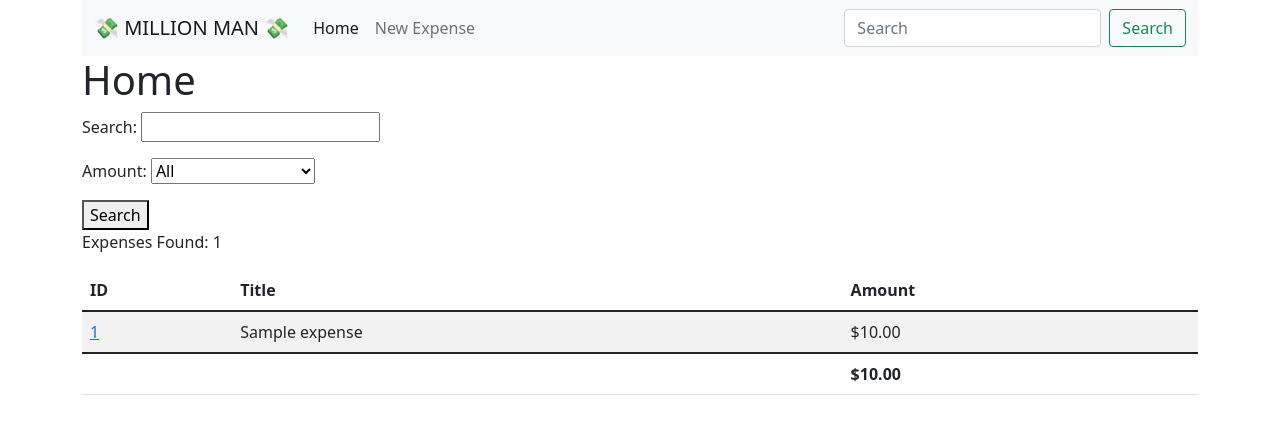
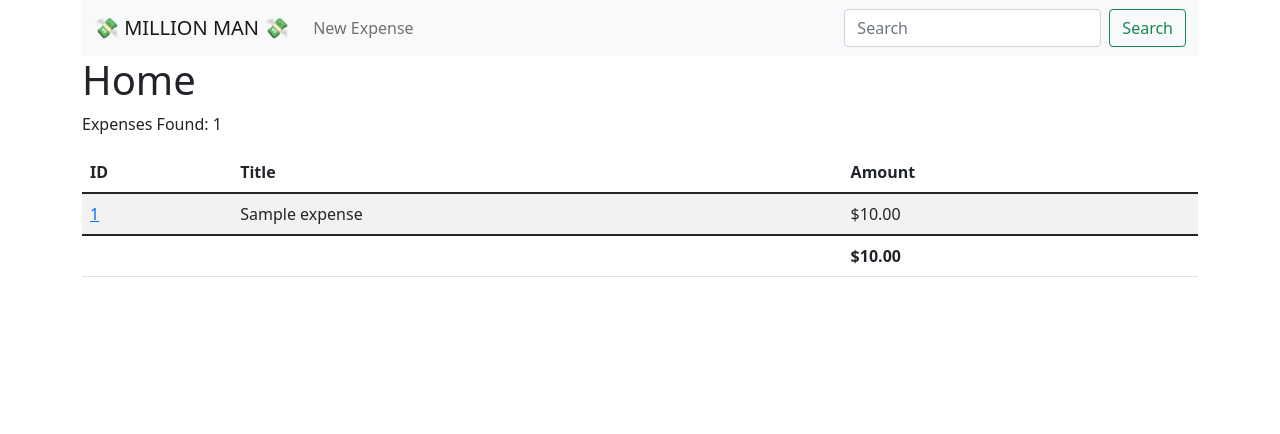
Before and after one commit to nonZero/MillionMan, a Django app: page / in a window 1280 px wide. Shown: the top 434 px of the page. Run offline with Django 4.2, Linux system fonts and the light colour scheme; tables that the repository leaves empty hold one stand-in row (values such as "Sample post"); some libraries are stand-ins or nearby versions.

Commit message:
fix home link + search form on navbar

```diff
--- a/expenses/templates/base.html
+++ b/expenses/templates/base.html
@@ -25,7 +25,7 @@
 <div class="container">
     <nav class="navbar navbar-expand-lg navbar-light bg-light">
         <div class="container-fluid">
-            <a class="navbar-brand" href="#">💸 MILLION MAN 💸</a>
+            <a class="navbar-brand" href="{% url "expenses:list" %}">💸 MILLION MAN 💸</a>
             <button class="navbar-toggler" type="button"
                     data-bs-toggle="collapse"
                     data-bs-target="#navbarSupportedContent"
@@ -35,10 +35,6 @@
             </button>
             <div class="collapse navbar-collapse" id="navbarSupportedContent">
                 <ul class="navbar-nav me-auto mb-2 mb-lg-0">
-                    <li class="nav-item">
-                        <a class="nav-link active" aria-current="page"
-                           href="#">Home</a>
-                    </li>
                     <li class="nav-item">
                         <a class="nav-link" href="{% url "expenses:create" %}">New Expense</a>
                     </li>
@@ -66,7 +62,9 @@
 {#                    </li>#}
                 </ul>
                 <form class="d-flex">
-                    <input class="form-control me-2" type="search"
+                    <input class="form-control me-2"
+                           action="{% url "expenses:list" %}"
+                           name="q" type="search" value="{{ q }}"
                            placeholder="Search" aria-label="Search">
                     <button class="btn btn-outline-success" type="submit">
                         Search
--- a/expenses/templates/expenses/expense_list.html
+++ b/expenses/templates/expenses/expense_list.html
@@ -6,28 +6,6 @@ Home
 
 {% block content %}
     <h1>Home</h1>
-
-    <form>
-        <p>
-            Search: <input name="q" type="search" value="{{ q }}"/>
-        </p>
-
-        <p>
-            <label>
-                Amount:
-                <select name="amount_range">
-                    <option value="">All</option>
-                    {% for k, v in AMOUNT_RANGES.items %}
-                        <option value="{{ k }}" {% if amount_range == k %}
-                                selected{% endif %}>{{ v }}</option>
-                    {% endfor %}
-                </select>
-            </label>
-        </p>
-        <button>Search</button>
-
-    </form>
-
 
     <p>
         {% if q %}
```
